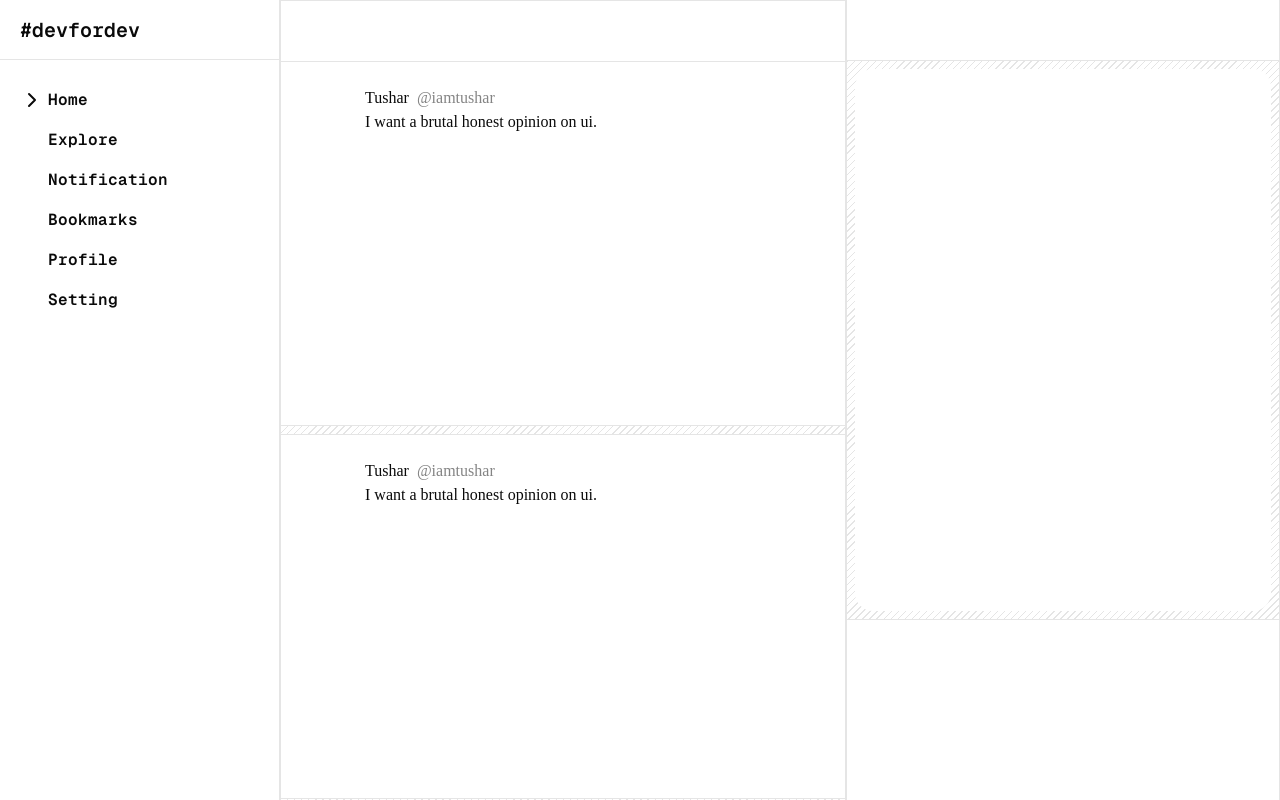
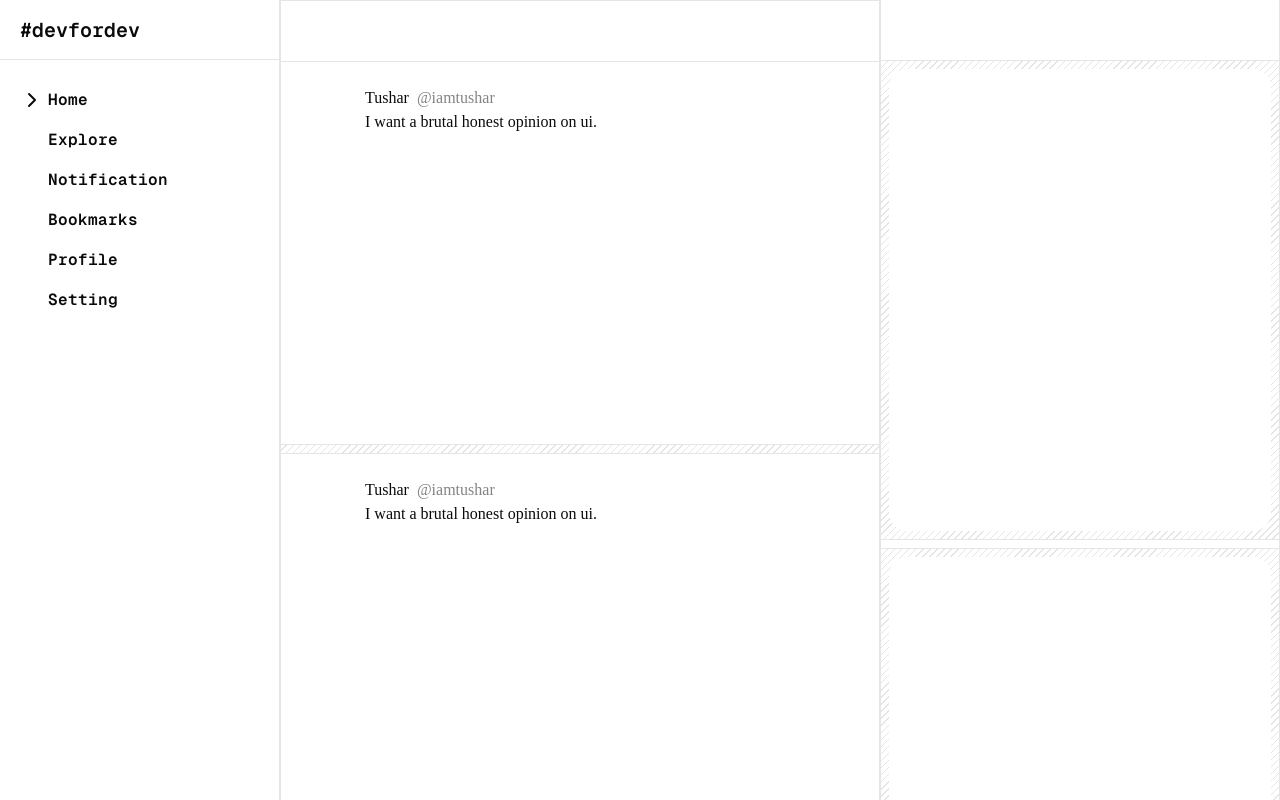
Before and after one commit to itushr/devfordev, a Next.js app: page / in a window 1280 px wide. Built offline with nearby package versions, Linux system fonts and the light colour scheme.

Commit message:
style: tabs/home/rightpanel

```diff
--- a/app/(tabs)/HomeTab.tsx
+++ b/app/(tabs)/HomeTab.tsx
@@ -2,7 +2,7 @@ import Pitch from "@/components/Pitch"
 
 const HomeTab = () => {
   return (
-    <div className='w-full max-w-275 mx-auto h-fit flex justify-between'>
+    <div className='w-full max-w-260 mx-auto h-fit flex justify-between'>
       <div className="w-150 py-15 border">
         <Pitch />
         <Pitch />
@@ -27,8 +27,15 @@ const HomeTab = () => {
         <Pitch />
         <Pitch />
       </div>
-      <div className="w-115 border-x py-15">
-        <div className="h-140 border-y p-2" style={{
+      <div className="w-100 border-x py-15">
+        <div className="h-120 border-y p-2" style={{
+          backgroundColor: 'var(--background)',
+          backgroundImage: `repeating-linear-gradient(-45deg, transparent, transparent 4px, var(--border) 4px, var(--border) 5px)`,
+        }}>
+          <div className="h-full w-full bg-background rounded-2xl"></div>
+        </div>
+
+        <div className="h-120 mt-2 border-y p-2" style={{
           backgroundColor: 'var(--background)',
           backgroundImage: `repeating-linear-gradient(-45deg, transparent, transparent 4px, var(--border) 4px, var(--border) 5px)`,
         }}>
```
